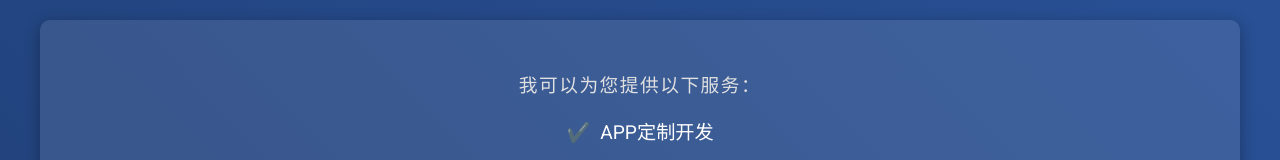
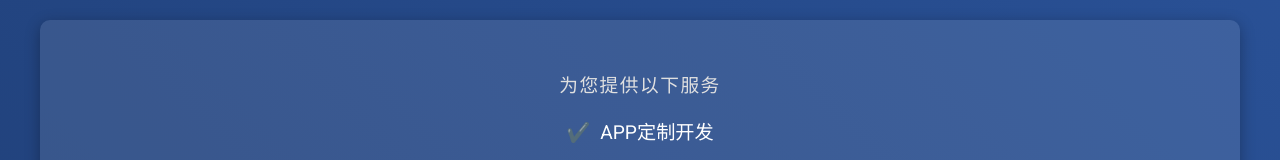
Before and after one commit to softdevbuild/softdev.github.io, a plain HTML site: page index.html in a window 1280 px wide. Shown: the part 181-341 px from the top of the page. Drawn offline with Linux system fonts and the light colour scheme.

Commit message:
Update index.html

```diff
--- a/index.html
+++ b/index.html
@@ -6,7 +6,6 @@
     <title>软件系统定制开发</title>
     <link href="https://fonts.googleapis.com/css2?family=Roboto:wght@300;400;500&display=swap" rel="stylesheet">
     <style>
-        /* 样式保持不变 */
         body {
             margin: 0;
             padding: 0;
@@ -123,7 +122,7 @@
         <h2>我是一个开发者，致力于为您提供最好的软件系统开发服务！</h2>
 
         <div class="ads fade-in">
-            <h3>我可以为您提供以下服务：</h3>
+            <h3>为您提供以下服务</h3>
             <ul>
                 <li>APP定制开发</li>
                 <li>网站定制开发</li>
```
